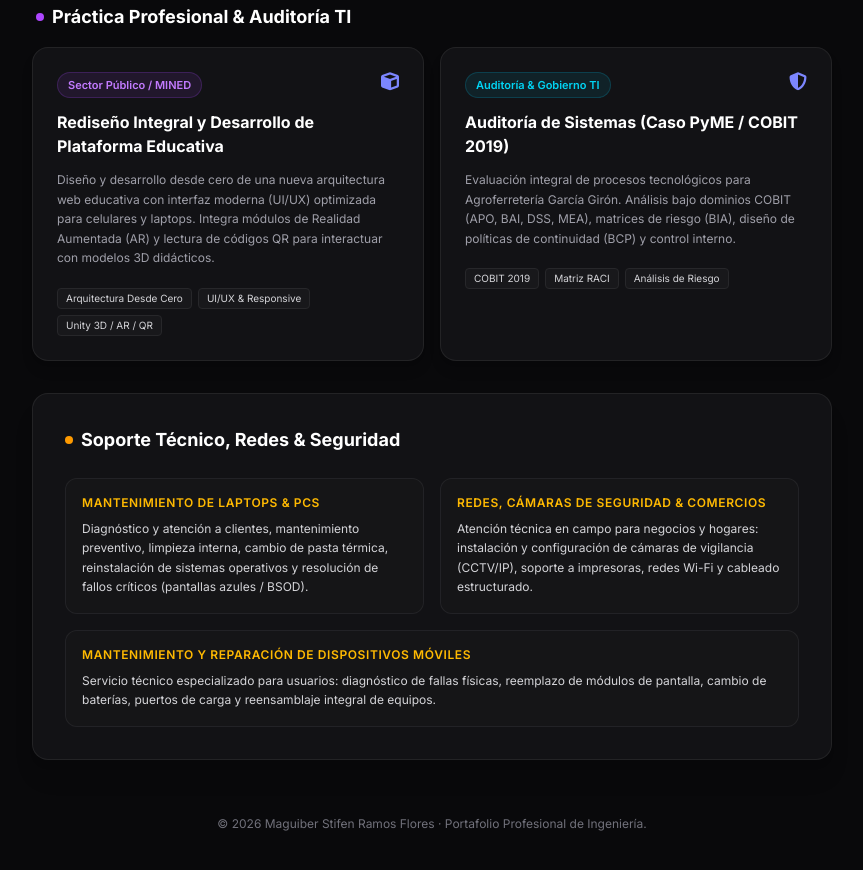
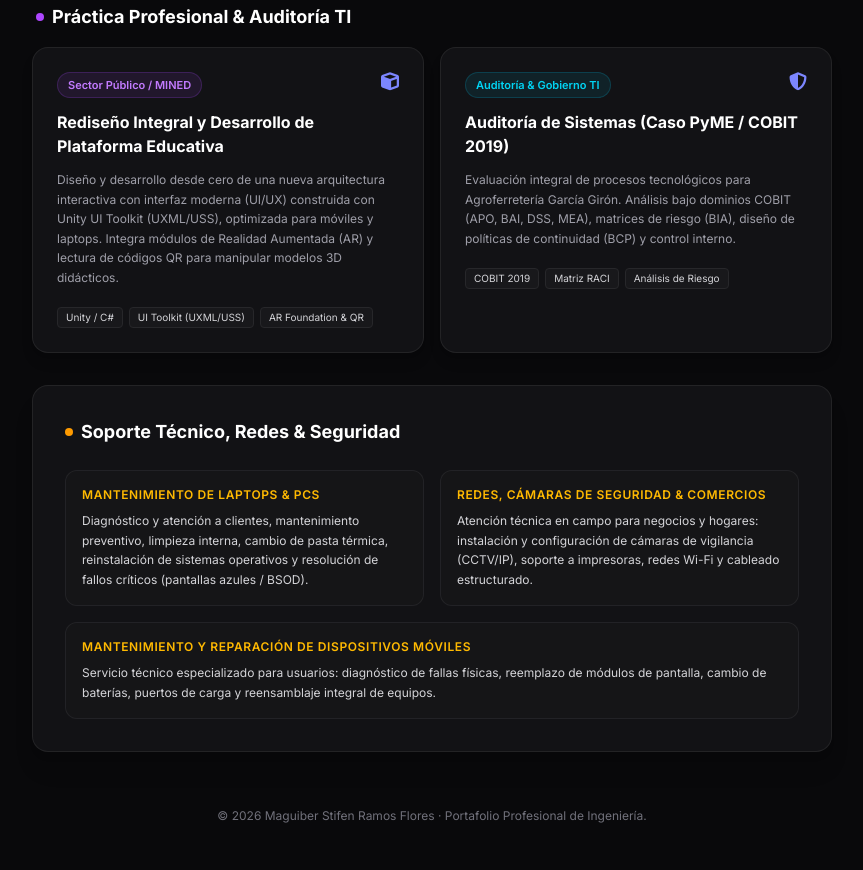
Before and after one commit to maxi300/maxi300.github.io, a plain HTML site: page index.html in a window 1280 px wide. Shown: the part 1373-2243 px from the top of the page, without its empty margins (416-1279 px from the left). Drawn offline with nearby package versions, Linux system fonts and the light colour scheme.

```diff
--- a/index.html
+++ b/index.html
@@ -272,6 +272,7 @@
 
                 <div class="grid grid-cols-1 md:grid-cols-2 gap-4">
                     <!-- Project MINED / AR -->
+                <!-- Project MINED / AR -->
 <div class="bg-[#121215] border border-zinc-800/80 rounded-2xl p-5 sm:p-6 shadow-lg space-y-3">
     <div class="flex justify-between items-start gap-2">
         <span class="text-[11px] font-semibold px-2.5 py-1 rounded-full bg-purple-500/10 text-purple-400 border border-purple-500/20">Sector Público / MINED</span>
@@ -279,15 +280,14 @@
     </div>
     <h4 class="text-base font-bold text-white">Rediseño Integral y Desarrollo de Plataforma Educativa</h4>
     <p class="text-xs text-zinc-400 leading-relaxed">
-                            Diseño y desarrollo desde cero de una nueva arquitectura web educativa con interfaz moderna (UI/UX) optimizada para celulares y laptops. Integra módulos de Realidad Aumentada (AR) y lectura de códigos QR para interactuar con modelos 3D didácticos.
+        Diseño y desarrollo desde cero de una nueva arquitectura interactiva con interfaz moderna (UI/UX) construida con Unity UI Toolkit (UXML/USS), optimizada para móviles y laptops. Integra módulos de Realidad Aumentada (AR) y lectura de códigos QR para manipular modelos 3D didácticos.
     </p>
     <div class="flex flex-wrap gap-1.5 pt-2">
-                            <span class="text-[10px] bg-zinc-900 border border-zinc-800 px-2 py-0.5 rounded text-zinc-300">Arquitectura Desde Cero</span>
-                            <span class="text-[10px] bg-zinc-900 border border-zinc-800 px-2 py-0.5 rounded text-zinc-300">UI/UX & Responsive</span>
-                            <span class="text-[10px] bg-zinc-900 border border-zinc-800 px-2 py-0.5 rounded text-zinc-300">Unity 3D / AR / QR</span>
+        <span class="text-[10px] bg-zinc-900 border border-zinc-800 px-2 py-0.5 rounded text-zinc-300">Unity / C#</span>
+        <span class="text-[10px] bg-zinc-900 border border-zinc-800 px-2 py-0.5 rounded text-zinc-300">UI Toolkit (UXML/USS)</span>
+        <span class="text-[10px] bg-zinc-900 border border-zinc-800 px-2 py-0.5 rounded text-zinc-300">AR Foundation & QR</span>
     </div>
 </div>
-
                     <!-- IT Auditing Agroferretería -->
                     <div class="bg-[#121215] border border-zinc-800/80 rounded-2xl p-5 sm:p-6 shadow-lg space-y-3">
                         <div class="flex justify-between items-start gap-2">
```
Lines whose indentation alone changed are shown as unchanged.
